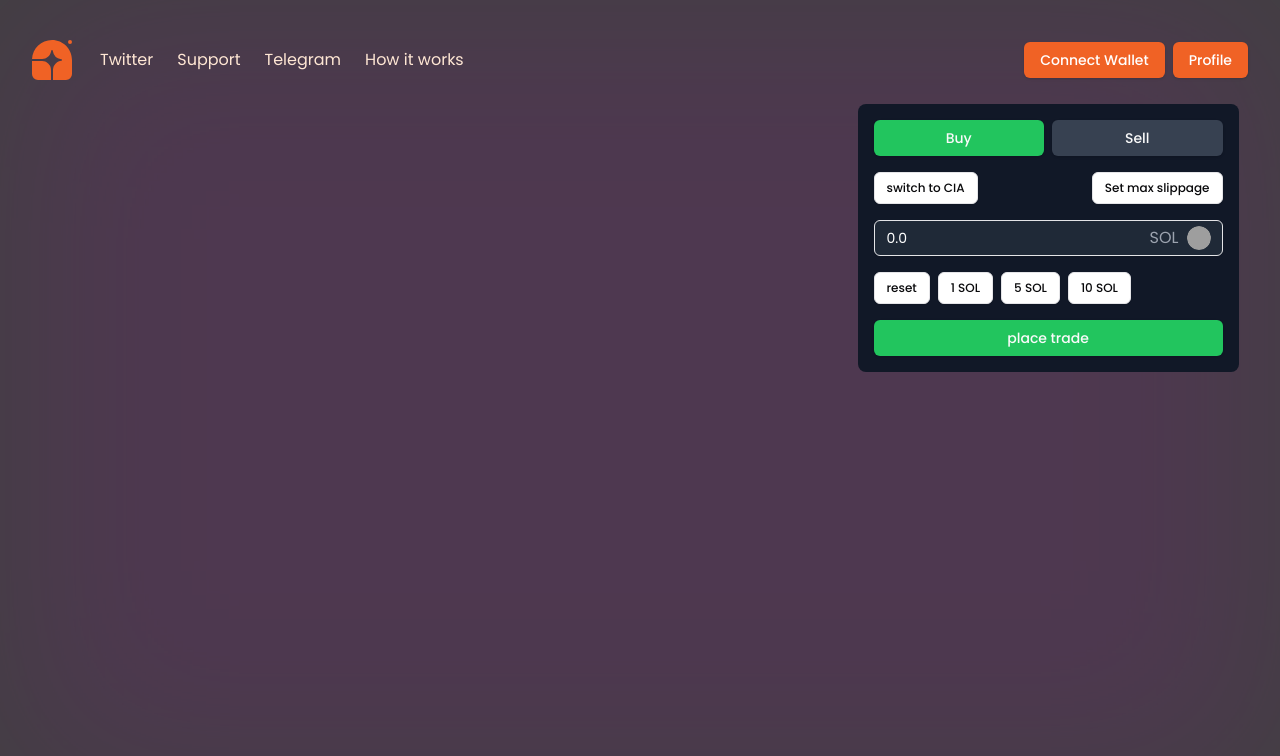
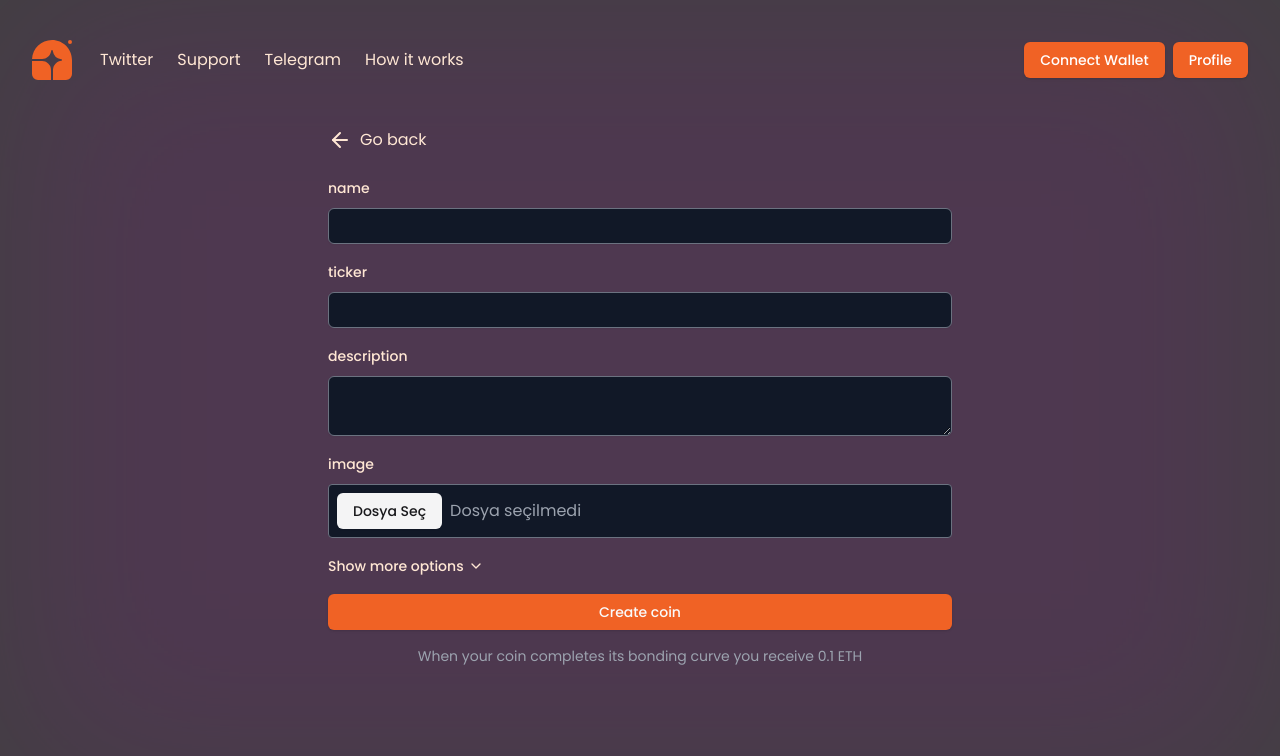
Before and after one commit to EmreeOzturk/funpumptemplate, a Next.js app: page /create in a window 1280 px wide. Shown: the top 756 px of the page. Built offline with nearby package versions, Linux system fonts and the light colour scheme; grey boxes are pictures that could not be loaded.

Commit message:
Add CreatePage component for rendering a page with a coin creation form

```diff
--- /dev/null
+++ b/src/app/create/page.tsx
@@ -0,0 +1,12 @@
+import CoinCreationForm from '@/components/create/coin-creation-form'
+import React from 'react'
+
+const CreatePage = () => {
+    return (
+        <div>
+            <CoinCreationForm />
+        </div>
+    )
+}
+
+export default CreatePage
```
